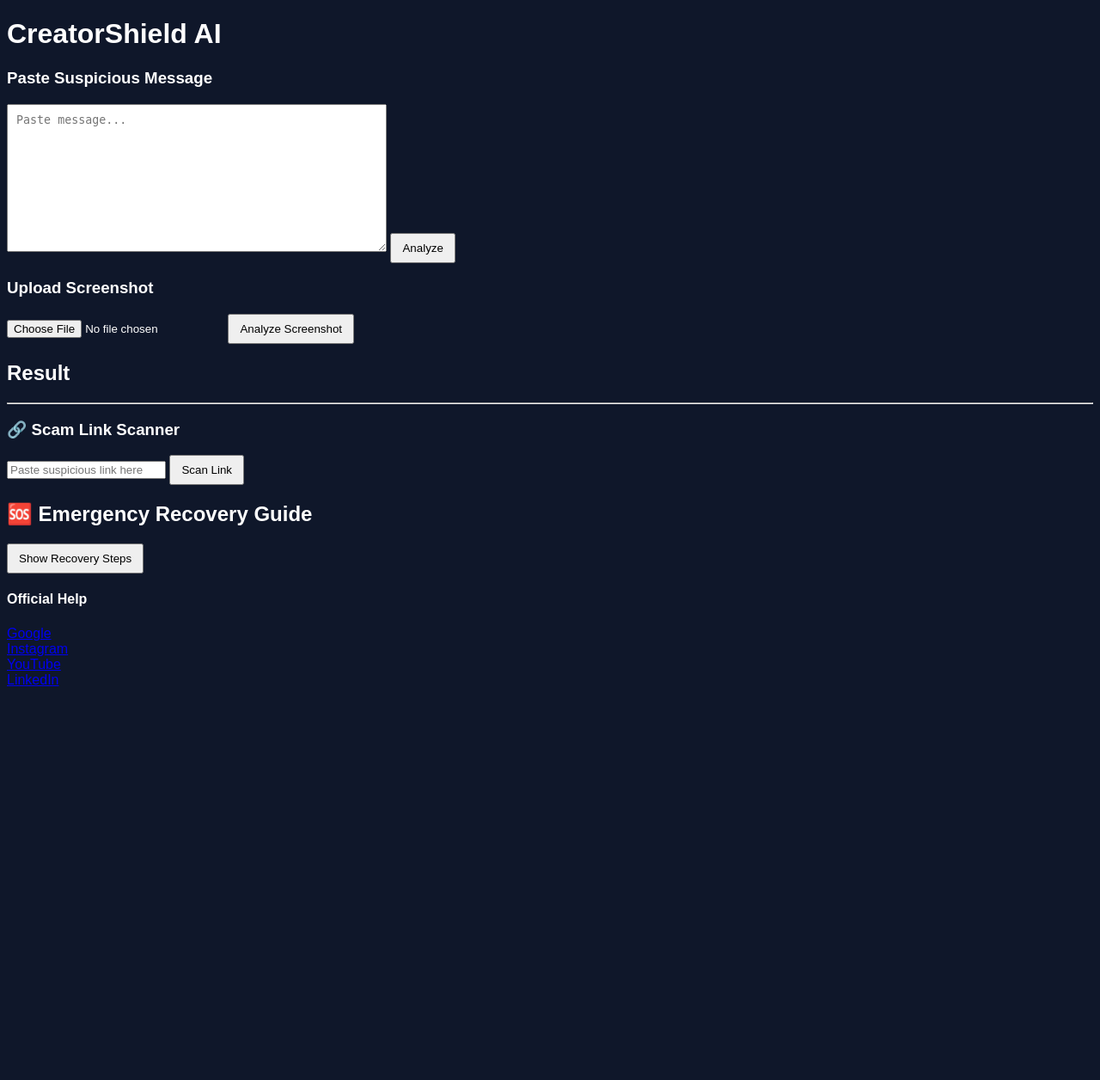
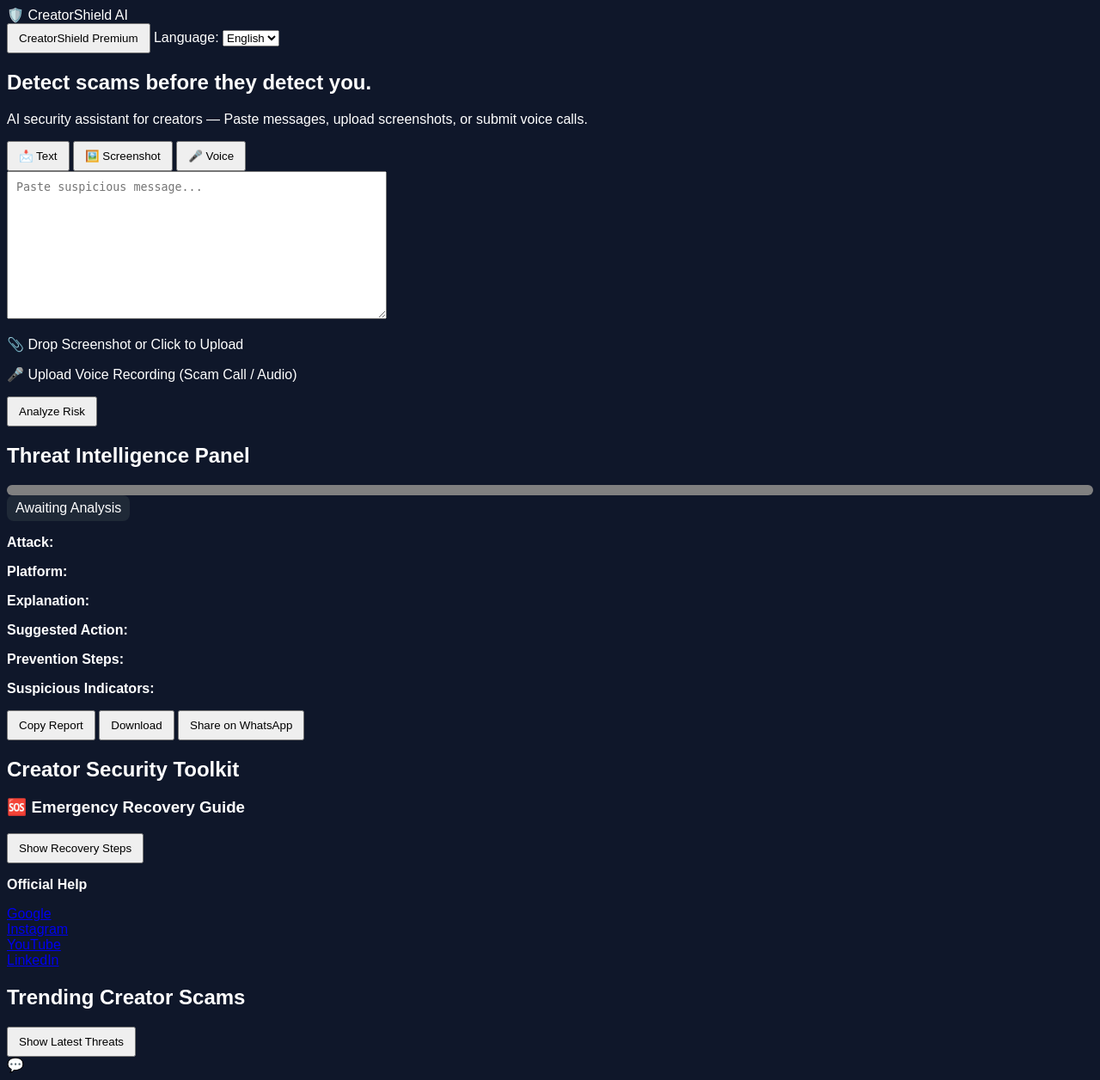
Before and after one commit to shr3yagupta/creatorshield-ai, a Flask app: page / in a window 1280 px wide. Shown: the whole page at 86% size. Before the commit the page ends 798 px from the top, so only its background shows below. Run offline with Flask 3, Linux system fonts and the light colour scheme; some libraries are stand-ins or nearby versions.

Commit message:
Phase 11: Added Voice Scam Detection & Analysis System

```diff
--- a/app.py
+++ b/app.py
@@ -3,9 +3,10 @@ import os, requests, json, re
 from dotenv import load_dotenv
 from PIL import Image
 import pytesseract
+from werkzeug.utils import secure_filename
+import speech_recognition as sr
 
 load_dotenv()
-
 app = Flask(__name__)
 
 GEMINI_API_KEY = os.getenv("GEMINI_API_KEY")
@@ -17,39 +18,36 @@ MODEL_URL = (
 )
 
 def call_gemini(prompt):
-    payload = {
-        "contents": [{"parts":[{"text":prompt}]}]
-    }
-
+    payload = {"contents": [{"parts":[{"text":prompt}]}] }
     r = requests.post(MODEL_URL, json=payload).json()
-
     if "candidates" not in r:
         return {}
-
     txt = r["candidates"][0]["content"]["parts"][0]["text"]
-
     try:
         return json.loads(txt)
     except:
         m = re.search(r"\{[\s\S]*\}", txt)
         if m:
             return json.loads(m.group())
-        return {}
+    return {}
 
 @app.route("/")
 def home():
     return render_template("index.html")
 
-
 @app.route("/analyze", methods=["POST"])
 def analyze():
     data = request.json
     text = data.get("text","")
+    lang = data.get("language","english")
+
+    lang_rule = "Respond completely in English."
+    if lang=="hindi":
+        lang_rule="पूरी प्रतिक्रिया हिंदी में दो। किसी भी भाग में अंग्रेज़ी का प्रयोग न करो।"
 
     prompt = f"""
-You are a cybersecurity assistant.
-
-Analyze this message. Return ONLY JSON.
+You are a cybersecurity assistant. Analyze this message.
+Return ONLY JSON.
 
 {{
  "risk_level":"Low | Medium | High",
@@ -65,10 +63,13 @@ Analyze this message. Return ONLY JSON.
 Rules:
 - ONLY JSON
 - No markdown
+- No extra text
+- Hindi if Hindi mode: ONLY Hindi
+{lang_rule}
 
 Message:
-\"\"\"{text}\"\"\""""
-
+\"\"\"{text}\"\"\"
+"""
     result = call_gemini(prompt)
 
     if not result:
@@ -85,83 +86,72 @@ Message:
 
     return jsonify(result)
 
-
-# ================= SCREENSHOT OCR =================
-@app.route("/image", methods=["POST"])
+@app.route("/image",methods=["POST"])
 def image():
     img = request.files["image"]
-    img_path = "temp.png"
+    img_path="temp.png"
     img.save(img_path)
+    text = pytesseract.image_to_string(Image.open(img_path))
+    return analyze_text(text)
 
-    text = pytesseract.image_to_string(Image.open(img_path))
+def analyze_text(txt):
+    fake_request={"json":lambda:{"text":txt,"language":"english"}}
+    with app.test_request_context():
+        request.json=fake_request["json"]()
+        return analyze()
 
-    fake_req = {"text": text}
-    return analyze_screenshot(fake_req)
+@app.route("/voice", methods=["POST"])
+def voice():
+    try:
+        file = request.files["audio"]
+        filename = secure_filename("voice_temp.wav")
+        file.save(filename)
 
+        recognizer = sr.Recognizer()
+        with sr.AudioFile(filename) as source:
+            audio_text = recognizer.record(source)
 
-def analyze_screenshot(data):
-    text = data.get("text","")
+        try:
+            text = recognizer.recognize_google(audio_text)
+        except:
+            return jsonify({"error":"Could not understand the audio clearly"})
 
-    prompt = f"""
-You are a cybersecurity assistant.
+        fake_request = {
+            "text": text,
+            "language": "english"
+        }
 
-Analyze this message/image extracted text. Return ONLY JSON:
+        with app.test_request_context():
+            request.json = fake_request
+            return analyze()
 
-{{
- "risk_level":"Low | Medium | High",
- "attack_type":"type",
- "platform_detected":"Instagram | YouTube | Gmail | WhatsApp | Unknown",
- "risky_elements":[],
- "emergency_flag": true/false,
- "explanation":"short explanation",
- "suggested_action":"short next steps",
- "prevention_steps":"ways to stay safe"
-}}
+    except Exception as e:
+        return jsonify({"error": str(e)})
 
-Content:
-{text}
-"""
+@app.route("/recovery",methods=["POST"])
+def recovery():
+    return jsonify({"steps":[
+        "Change password immediately",
+        "Enable 2FA",
+        "Check login activity",
+        "Remove unknown devices",
+        "Report suspicious account"
+    ]})
 
-    result = call_gemini(prompt)
-    return jsonify(result)
+@app.route("/trending",methods=["POST"])
+def trending():
+    return jsonify({"scams": "Instagram verification scam, YouTube brand impersonation, WhatsApp prize scam" })
 
+@app.route("/chat", methods=["POST"])
+def chat():
+    user = request.json.get("message","")
+    prompt=f"You are a supportive cybersecurity helper. Reply friendly & short.\nUser: {user}"
+    r = requests.post(MODEL_URL, json={"contents":[{"parts":[{"text":prompt}]}]} ).json()
+    if "candidates" in r:
+        reply=r["candidates"][0]["content"]["parts"][0]["text"]
+    else:
+        reply="I'm here! Tell me what happened — I'll help 😊"
+    return jsonify({"reply":reply})
 
-# ================= RECOVERY GUIDE =================
-@app.route("/recovery", methods=["POST"])
-def recovery():
-    return jsonify({
-        "steps":[
-            "Immediately change your account password",
-            "Enable Two Factor Authentication",
-            "Check login activity and remove unknown devices",
-            "Revoke suspicious third-party app permissions",
-            "Warn followers not to click recent suspicious links",
-            "File account recovery request with the platform"
-        ]
-    })
-
-@app.route("/link", methods=["POST"])
-def link_scan():
-    data = request.json
-    url = data.get("url","").lower()
-
-    risky_keywords = [
-        "verify", "verification", "free", "gift",
-        "instagram-support", "youtube-partner",
-        "claim", "bonus", "payment", "login"
-    ]
-
-    suspicious = any(word in url for word in risky_keywords)
-
-    result = {
-        "url": url,
-        "risk_level": "High" if suspicious else "Low",
-        "explanation": "Suspicious scam pattern detected" if suspicious else "No strong scam pattern detected",
-        "suggested_action": "Do NOT click if sent by unknown person" if suspicious else "Looks safe but stay alert"
-    }
-
-    return jsonify(result)
-
-
-if __name__ == "__main__":
+if __name__=="__main__":
     app.run(debug=True)
--- a/static/script.js
+++ b/static/script.js
@@ -1,59 +1,442 @@
-const btn = document.getElementById("analyzeBtn");
-const result = document.getElementById("result");
+document.addEventListener("DOMContentLoaded",()=>{
 
-btn.onclick = () => {
+let latestReport="";
+let activeMode="text";
+let selectedLanguage="english";
+
+const $ = id => document.getElementById(id);
+
+/* LANGUAGE */
+$("language").onchange=(e)=>{
+  selectedLanguage=e.target.value;
+
+  if(selectedLanguage==="hindi"){
+    $(".logo").innerText="🛡️ क्रिएटरशील्ड AI";
+    $("premiumBtn").innerText="क्रिएटरशील्ड प्रीमियम";
+    $("langLabel").innerText="भाषा:";
+    $("headline").innerText="ठगी होने से पहले ठगी पहचानो।";
+    $("subtitle").innerText="क्रिएटर्स के लिए AI सुरक्षा सहायक — संदेश पेस्ट करें, स्क्रीनशॉट या वॉइस अपलोड करें।";
+    $("panelTitle").innerText="थ्रेट इंटेलिजेंस पैनल";
+  }
+  else{
+    $(".logo").innerText="🛡️ CreatorShield AI";
+    $("premiumBtn").innerText="CreatorShield Premium";
+    $("langLabel").innerText="Language:";
+    $("headline").innerText="Detect scams before they detect you.";
+    $("subtitle").innerText="AI security assistant for creators — Paste messages, upload screenshots or scam calls.";
+    $("panelTitle").innerText="Threat Intelligence Panel";
+  }
+};
+
+
+/* TABS */
+$("textTab").onclick=()=>{
+  activeMode="text";
+  textMode.classList.add("show");
+  imageMode.classList.remove("show");
+  voiceMode.classList.remove("show");
+
+  textTab.classList.add("active");
+  imgTab.classList.remove("active");
+  voiceTab.classList.remove("active");
+};
+
+$("imgTab").onclick=()=>{
+  activeMode="image";
+  imageMode.classList.add("show");
+  textMode.classList.remove("show");
+  voiceMode.classList.remove("show");
+
+  imgTab.classList.add("active");
+  textTab.classList.remove("active");
+  voiceTab.classList.remove("active");
+};
+
+$("voiceTab").onclick=()=>{
+  activeMode="voice";
+  voiceMode.classList.add("show");
+  textMode.classList.remove("show");
+  imageMode.classList.remove("show");
+
+  voiceTab.classList.add("active");
+  imgTab.classList.remove("active");
+  textTab.classList.remove("active");
+};
+
+
+/* ANALYZE BUTTON */
+$("analyzeBtn").onclick=()=>{
+  if(activeMode==="text") analyzeText();
+  else if(activeMode==="image") analyzeImage();
+  else analyzeVoice();
+};
+
+
+/* TEXT */
+function analyzeText(){
  fetch("/analyze",{
   method:"POST",
   headers:{"Content-Type":"application/json"},
   body:JSON.stringify({
-            text:document.getElementById("messageInput").value
+    text:messageInput.value,
+    language:selectedLanguage
   })
  })
  .then(r=>r.json())
-    .then(d=>{
-        result.innerText = JSON.stringify(d,null,2);
-    });
-};
+ .then(showResult);
+}
 
-// Screenshot
-document.getElementById("imageBtn").onclick = ()=>{
-    let file = document.getElementById("imageInput").files[0];
-    let f = new FormData();
-    f.append("image",file);
+
+/* IMAGE */
+function analyzeImage(){
+ let f=new FormData();
+ f.append("image",imageInput.files[0]);
 
  fetch("/image",{method:"POST",body:f})
  .then(r=>r.json())
-    .then(d=>{
-        result.innerText = JSON.stringify(d,null,2);
-    });
-};
+ .then(showResult);
+}
 
-// Recovery
-const recoverBtn = document.getElementById("recoverBtn");
-const recoverySteps = document.getElementById("recoverySteps");
 
-recoverBtn.onclick = ()=>{
+/* VOICE */
+function analyzeVoice(){
+ let f = new FormData();
+ f.append("audio", voiceInput.files[0]);
+
+ fetch("/voice",{method:"POST",body:f})
+ .then(r=>r.json())
+ .then(showResult);
+}
+
+
+/* SHOW RESULT */
+function showResult(d){
+ $("riskBox").innerText="Risk: "+d.risk_level;
+
+ riskBox.className="risk";
+ gauge.className="gauge";
+
+ if(d.risk_level==="High"){
+  riskBox.classList.add("high");
+  gauge.classList.add("high");
+ }
+ else if(d.risk_level==="Medium"){
+  riskBox.classList.add("medium");
+  gauge.classList.add("medium");
+ }
+ else{
+  riskBox.classList.add("low");
+  gauge.classList.add("low");
+ }
+
+ attack.innerText=d.attack_type;
+ platform.innerText=d.platform_detected;
+ explanation.innerText=d.explanation;
+ suggested_action.innerText=d.suggested_action;
+ prevention.innerText=d.prevention_steps;
+ flags.innerText=d.risky_elements;
+
+ if(d.emergency_flag)
+   emergencyNotice.classList.remove("hidden");
+
+ latestReport=JSON.stringify(d,null,2);
+}
+
+
+/* UTILITIES */
+copyBtn.onclick=()=>navigator.clipboard.writeText(latestReport);
+
+downloadBtn.onclick=()=>{
+ let a=document.createElement("a");
+ a.href=URL.createObjectURL(new Blob([latestReport]));
+ a.download="CreatorShield_Report.txt";
+ a.click();
+}
+
+waBtn.onclick=()=>window.open(
+ "https://api.whatsapp.com/send?text="+encodeURIComponent(latestReport)
+);
+
+
+/* RECOVERY */
+recoverBtn.onclick=()=>{
  fetch("/recovery",{method:"POST"})
  .then(r=>r.json())
  .then(d=>{
-        recoverySteps.innerHTML = "";
+  recoverySteps.innerHTML="";
   d.steps.forEach(s=>{
-            let li = document.createElement("li");
-            li.textContent = s;
+    let li=document.createElement("li");
+    li.innerText=s;
     recoverySteps.appendChild(li);
   });
  });
 };
 
-function scanLink(){
- fetch("/link",{
+
+/* TRENDING */
+trendBtn.onclick=()=>{
+ fetch("/trending",{method:"POST"})
+ .then(r=>r.json())
+ .then(d=>trendingList.innerText=d.scams);
+};
+
+
+/* PREMIUM POPUP */
+const popup=$("premiumPopup");
+
+window.openPremium=()=>popup.classList.remove("hidden");
+window.closePremium=()=>popup.classList.add("hidden");
+
+$("closePremiumBtn").onclick=()=>popup.classList.add("hidden");
+
+popup.addEventListener("click",(e)=>{
+ if(e.target===popup)
+  popup.classList.add("hidden");
+});
+
+
+/* CHATBOT */
+$("chatbot").onclick=()=>chatWindow.classList.remove("hidden");
+$("closeChat").onclick=()=>chatWindow.classList.add("hidden");
+
+$("sendChat").onclick=()=>{
+ let msg=chatInput.value.trim();
+ if(!msg) return;
+
+ chatMessages.innerHTML+=`<p><strong>You:</strong> ${msg}</p>`;
+ chatInput.value="";
+
+ fetch("/chat",{
   method:"POST",
   headers:{"Content-Type":"application/json"},
-  body:JSON.stringify({url:document.getElementById("urlInput").value})
+  body:JSON.stringify({message:msg})
  })
  .then(r=>r.json())
  .then(d=>{
-   document.getElementById("urlResult").innerText =
-    `Risk: ${d.risk_level} | ${d.explanation}`;
+  chatMessages.innerHTML+=`<p><strong>AI:</strong> ${d.reply}</p>`;
+  chatMessages.scrollTop=chatMessages.scrollHeight;
  });
+};
+
+});
+document.addEventListener("DOMContentLoaded",()=>{
+
+let latestReport="";
+let activeMode="text";
+let selectedLanguage="english";
+
+const $ = id => document.getElementById(id);
+
+/* LANGUAGE */
+$("language").onchange=(e)=>{
+  selectedLanguage=e.target.value;
+
+  if(selectedLanguage==="hindi"){
+    $(".logo").innerText="🛡️ क्रिएटरशील्ड AI";
+    $("premiumBtn").innerText="क्रिएटरशील्ड प्रीमियम";
+    $("langLabel").innerText="भाषा:";
+    $("headline").innerText="ठगी होने से पहले ठगी पहचानो।";
+    $("subtitle").innerText="क्रिएटर्स के लिए AI सुरक्षा सहायक — संदेश पेस्ट करें, स्क्रीनशॉट या वॉइस अपलोड करें।";
+    $("panelTitle").innerText="थ्रेट इंटेलिजेंस पैनल";
   }
+  else{
+    $(".logo").innerText="🛡️ CreatorShield AI";
+    $("premiumBtn").innerText="CreatorShield Premium";
+    $("langLabel").innerText="Language:";
+    $("headline").innerText="Detect scams before they detect you.";
+    $("subtitle").innerText="AI security assistant for creators — Paste messages, upload screenshots or scam calls.";
+    $("panelTitle").innerText="Threat Intelligence Panel";
+  }
+};
+
+
+/* TABS */
+$("textTab").onclick=()=>{
+  activeMode="text";
+  textMode.classList.add("show");
+  imageMode.classList.remove("show");
+  voiceMode.classList.remove("show");
+
+  textTab.classList.add("active");
+  imgTab.classList.remove("active");
+  voiceTab.classList.remove("active");
+};
+
+$("imgTab").onclick=()=>{
+  activeMode="image";
+  imageMode.classList.add("show");
+  textMode.classList.remove("show");
+  voiceMode.classList.remove("show");
+
+  imgTab.classList.add("active");
+  textTab.classList.remove("active");
+  voiceTab.classList.remove("active");
+};
+
+$("voiceTab").onclick=()=>{
+  activeMode="voice";
+  voiceMode.classList.add("show");
+  textMode.classList.remove("show");
+  imageMode.classList.remove("show");
+
+  voiceTab.classList.add("active");
+  imgTab.classList.remove("active");
+  textTab.classList.remove("active");
+};
+
+
+/* ANALYZE BUTTON */
+$("analyzeBtn").onclick=()=>{
+  if(activeMode==="text") analyzeText();
+  else if(activeMode==="image") analyzeImage();
+  else analyzeVoice();
+};
+
+
+/* TEXT */
+function analyzeText(){
+ fetch("/analyze",{
+  method:"POST",
+  headers:{"Content-Type":"application/json"},
+  body:JSON.stringify({
+    text:messageInput.value,
+    language:selectedLanguage
+  })
+ })
+ .then(r=>r.json())
+ .then(showResult);
+}
+
+
+/* IMAGE */
+function analyzeImage(){
+ let f=new FormData();
+ f.append("image",imageInput.files[0]);
+
+ fetch("/image",{method:"POST",body:f})
+ .then(r=>r.json())
+ .then(showResult);
+}
+
+
+/* VOICE */
+function analyzeVoice(){
+ let f = new FormData();
+ f.append("audio", voiceInput.files[0]);
+
+ fetch("/voice",{method:"POST",body:f})
+ .then(r=>r.json())
+ .then(showResult);
+}
+
+
+/* SHOW RESULT */
+function showResult(d){
+ $("riskBox").innerText="Risk: "+d.risk_level;
+
+ riskBox.className="risk";
+ gauge.className="gauge";
+
+ if(d.risk_level==="High"){
+  riskBox.classList.add("high");
+  gauge.classList.add("high");
+ }
+ else if(d.risk_level==="Medium"){
+  riskBox.classList.add("medium");
+  gauge.classList.add("medium");
+ }
+ else{
+  riskBox.classList.add("low");
+  gauge.classList.add("low");
+ }
+
+ attack.innerText=d.attack_type;
+ platform.innerText=d.platform_detected;
+ explanation.innerText=d.explanation;
+ suggested_action.innerText=d.suggested_action;
+ prevention.innerText=d.prevention_steps;
+ flags.innerText=d.risky_elements;
+
+ if(d.emergency_flag)
+   emergencyNotice.classList.remove("hidden");
+
+ latestReport=JSON.stringify(d,null,2);
+}
+
+
+/* UTILITIES */
+copyBtn.onclick=()=>navigator.clipboard.writeText(latestReport);
+
+downloadBtn.onclick=()=>{
+ let a=document.createElement("a");
+ a.href=URL.createObjectURL(new Blob([latestReport]));
+ a.download="CreatorShield_Report.txt";
+ a.click();
+}
+
+waBtn.onclick=()=>window.open(
+ "https://api.whatsapp.com/send?text="+encodeURIComponent(latestReport)
+);
+
+
+/* RECOVERY */
+recoverBtn.onclick=()=>{
+ fetch("/recovery",{method:"POST"})
+ .then(r=>r.json())
+ .then(d=>{
+  recoverySteps.innerHTML="";
+  d.steps.forEach(s=>{
+    let li=document.createElement("li");
+    li.innerText=s;
+    recoverySteps.appendChild(li);
+  });
+ });
+};
+
+
+/* TRENDING */
+trendBtn.onclick=()=>{
+ fetch("/trending",{method:"POST"})
+ .then(r=>r.json())
+ .then(d=>trendingList.innerText=d.scams);
+};
+
+
+/* PREMIUM POPUP */
+const popup=$("premiumPopup");
+
+window.openPremium=()=>popup.classList.remove("hidden");
+window.closePremium=()=>popup.classList.add("hidden");
+
+$("closePremiumBtn").onclick=()=>popup.classList.add("hidden");
+
+popup.addEventListener("click",(e)=>{
+ if(e.target===popup)
+  popup.classList.add("hidden");
+});
+
+
+/* CHATBOT */
+$("chatbot").onclick=()=>chatWindow.classList.remove("hidden");
+$("closeChat").onclick=()=>chatWindow.classList.add("hidden");
+
+$("sendChat").onclick=()=>{
+ let msg=chatInput.value.trim();
+ if(!msg) return;
+
+ chatMessages.innerHTML+=`<p><strong>You:</strong> ${msg}</p>`;
+ chatInput.value="";
+
+ fetch("/chat",{
+  method:"POST",
+  headers:{"Content-Type":"application/json"},
+  body:JSON.stringify({message:msg})
+ })
+ .then(r=>r.json())
+ .then(d=>{
+  chatMessages.innerHTML+=`<p><strong>AI:</strong> ${d.reply}</p>`;
+  chatMessages.scrollTop=chatMessages.scrollHeight;
+ });
+};
+
+});
--- a/templates/index.html
+++ b/templates/index.html
@@ -7,37 +7,154 @@
 
 <body>
 
-<h1>CreatorShield AI</h1>
+<header class="nav">
+  <div class="logo">🛡️ CreatorShield AI</div>
 
-<h3>Paste Suspicious Message</h3>
-<textarea id="messageInput" placeholder="Paste message..."></textarea>
-<button id="analyzeBtn">Analyze</button>
+  <div class="nav-right">
+    <button onclick="openPremium()" id="premiumBtn">CreatorShield Premium</button>
+    <span id="langLabel">Language:</span>
+    <select id="language">
+      <option value="english">English</option>
+      <option value="hindi">Hindi</option>
+    </select>
+  </div>
+</header>
 
-<h3>Upload Screenshot</h3>
-<input type="file" id="imageInput">
-<button id="imageBtn">Analyze Screenshot</button>
 
-<h2>Result</h2>
-<pre id="result"></pre>
+<section class="hero">
 
-<hr>
-<div class="card">
-  <h3>🔗 Scam Link Scanner</h3>
-  <input id="urlInput" class="inputBox" placeholder="Paste suspicious link here">
-  <button onclick="scanLink()">Scan Link</button>
-  <p id="urlResult"></p>
+  <div class="hero-left">
+    <h1 id="headline">Detect scams before they detect you.</h1>
+    <p class="sub" id="subtitle">
+      AI security assistant for creators — Paste messages, upload screenshots, or submit voice calls.
+    </p>
+
+    <div class="tabs">
+      <button id="textTab" class="tab active">📩 Text</button>
+      <button id="imgTab" class="tab">🖼️ Screenshot</button>
+      <button id="voiceTab" class="tab">🎤 Voice</button>
     </div>
 
-<h2>🆘 Emergency Recovery Guide</h2>
+    <div id="textMode" class="mode show">
+      <textarea id="messageInput" class="inputBox" placeholder="Paste suspicious message..."></textarea>
+    </div>
+
+    <div id="imageMode" class="mode">
+      <label class="uploadZone">
+        <input type="file" id="imageInput" hidden>
+        <p>📎 Drop Screenshot or Click to Upload</p>
+      </label>
+    </div>
+
+    <div id="voiceMode" class="mode">
+      <label class="uploadZone">
+        <input type="file" id="voiceInput" accept="audio/*" hidden>
+        <p>🎤 Upload Voice Recording (Scam Call / Audio)</p>
+      </label>
+    </div>
+
+    <button id="analyzeBtn" class="scanBtn">Analyze Risk</button>
+  </div>
+
+
+  <div class="hero-right glass">
+    <h2 id="panelTitle">Threat Intelligence Panel</h2>
+
+    <div id="gauge" class="gauge"></div>
+    <div id="riskBox" class="risk">Awaiting Analysis</div>
+
+    <div class="resultBox">
+      <p><strong>Attack:</strong> <span id="attack"></span></p>
+      <p><strong>Platform:</strong> <span id="platform"></span></p>
+
+      <p><strong>Explanation:</strong></p>
+      <p id="explanation"></p>
+
+      <p><strong>Suggested Action:</strong></p>
+      <p id="suggested_action"></p>
+
+      <p><strong>Prevention Steps:</strong></p>
+      <p id="prevention"></p>
+
+      <p><strong>Suspicious Indicators:</strong></p>
+      <p id="flags"></p>
+    </div>
+
+    <div class="btnRow">
+      <button id="copyBtn">Copy Report</button>
+      <button id="downloadBtn">Download</button>
+      <button id="waBtn" class="whatsapp">Share on WhatsApp</button>
+    </div>
+
+    <div id="emergencyNotice" class="alert hidden">
+      ⚠️ Already clicked or replied? Take action NOW.
+    </div>
+
+  </div>
+</section>
+
+
+
+<section class="toolkit">
+  <h2>Creator Security Toolkit</h2>
+
+  <div class="grid">
+
+    <div class="card">
+      <h3>🆘 Emergency Recovery Guide</h3>
       <button id="recoverBtn">Show Recovery Steps</button>
       <ul id="recoverySteps"></ul>
 
-<h4>Official Help</h4>
+      <p><strong>Official Help</strong></p>
       <a href="https://support.google.com/accounts/troubleshooter/2402620" target="_blank">Google</a><br>
       <a href="https://help.instagram.com/368191326593075" target="_blank">Instagram</a><br>
       <a href="https://support.google.com/youtube/answer/76187" target="_blank">YouTube</a><br>
       <a href="https://www.linkedin.com/help/linkedin/answer/a521567" target="_blank">LinkedIn</a>
+    </div>
+
+  </div>
+</section>
+
+
+
+<section class="trend glass">
+  <h2>Trending Creator Scams</h2>
+  <button id="trendBtn">Show Latest Threats</button>
+  <div id="trendingList"></div>
+</section>
+
+
+
+<div id="premiumPopup" class="popup hidden">
+  <div class="popupBox">
+    <h2 id="premiumTitle">CreatorShield Premium 🚀</h2>
+    <p id="premiumDesc">
+      Browser Extension • Real-time Scam Warnings • QR Scanner • Auto-Report Filing
+    </p>
+    <p><strong id="comingSoon">Coming Soon 🔥</strong></p>
+    <button id="closePremiumBtn" class="closeBtn">Close</button>
+  </div>
+</div>
+
+
+
+<div id="chatbot" class="chatCollapsed">💬</div>
+
+<div id="chatWindow" class="chatWindow hidden">
+  <h3>CreatorShield Assistant</h3>
+
+  <div id="chatMessages" class="chatMessages">
+    <p><strong>🤖 Hello!</strong><br>I’m here to help you stay safe. Tell me what happened…</p>
+  </div>
+
+  <textarea id="chatInput"></textarea>
+  <button id="sendChat">Send</button>
+  <button id="closeChat">Close</button>
+</div>
+
+
 
 <script src="/static/script.js"></script>
+
 </body>
 </html>
```
Lines whose indentation alone changed are shown as unchanged.
